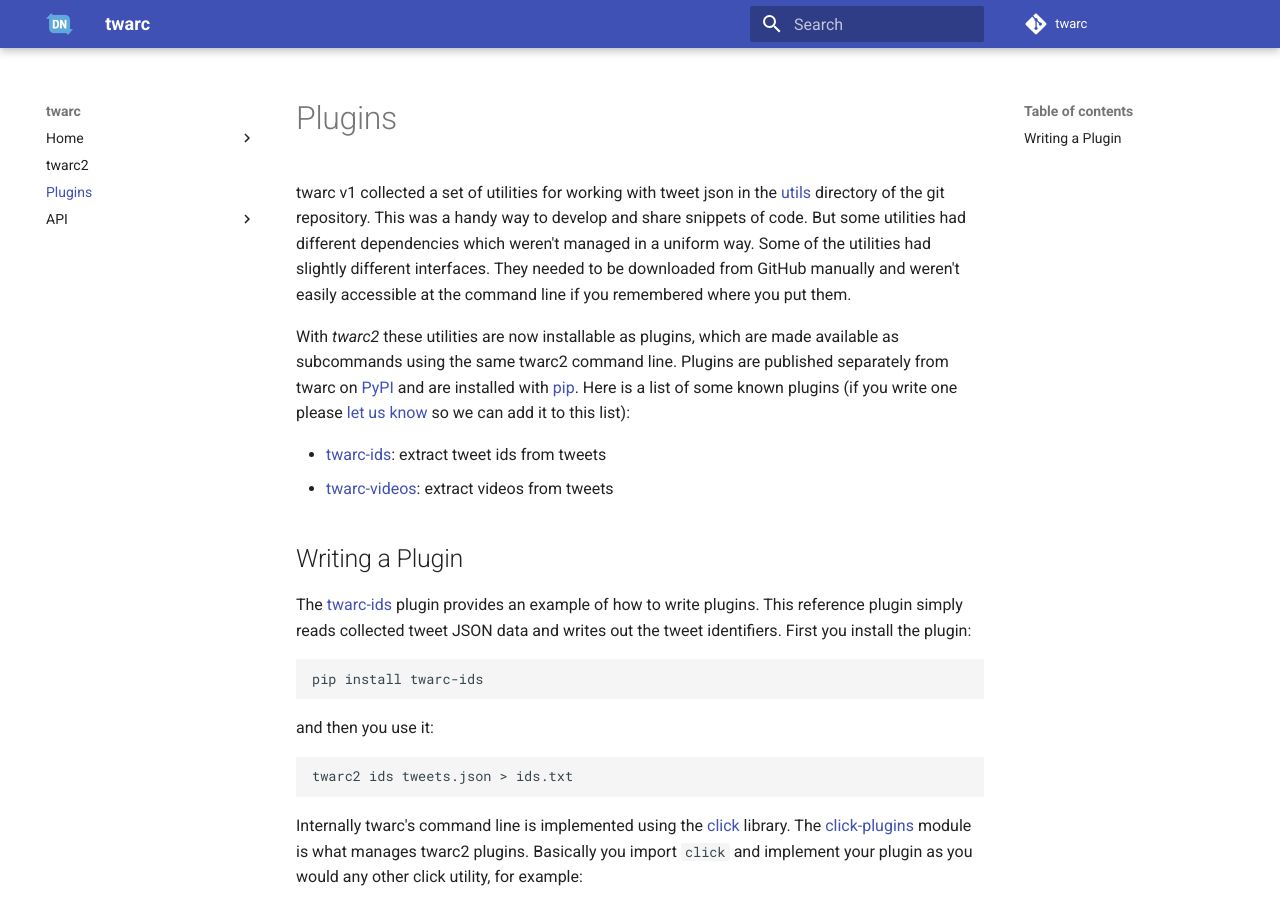
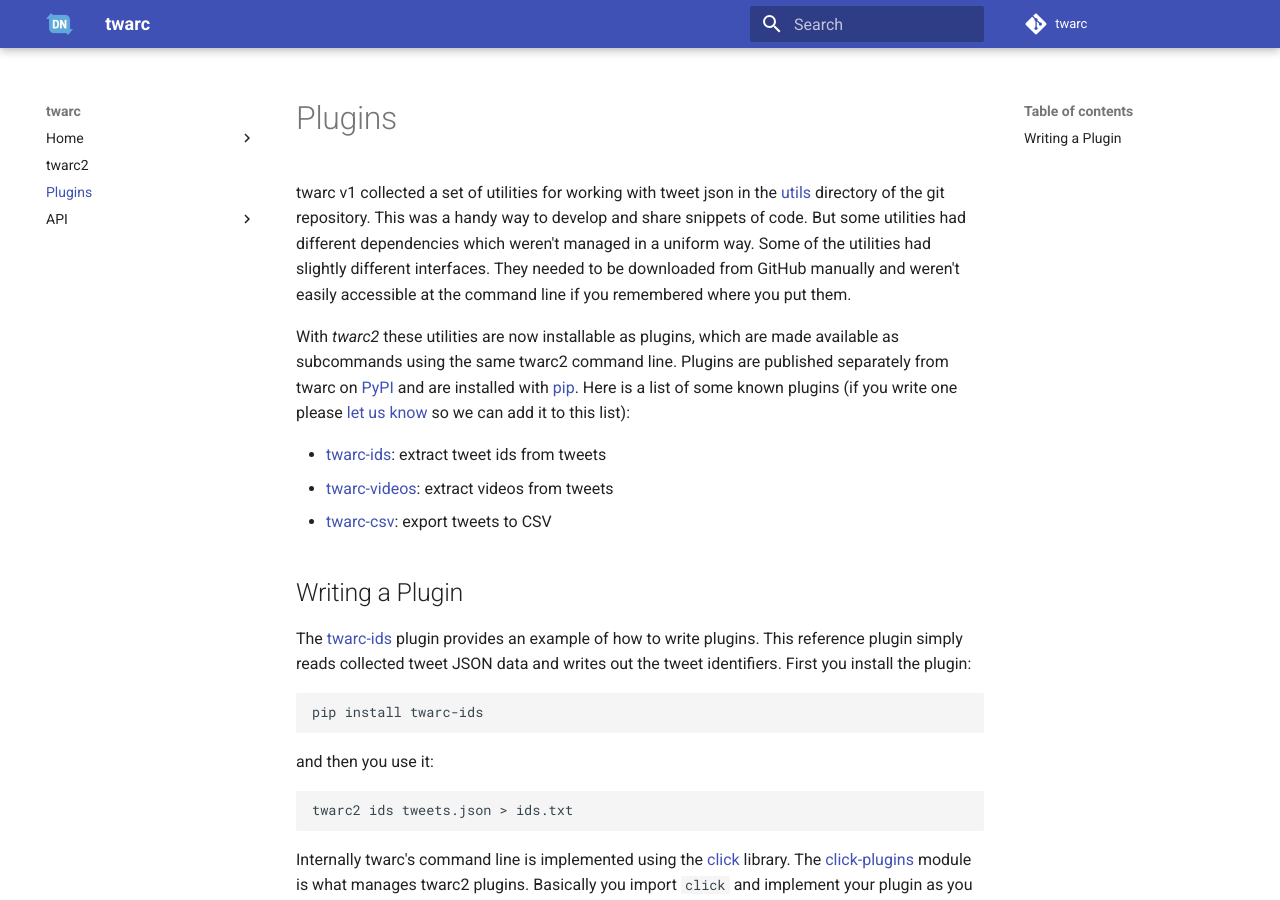
Before and after one commit to DocNow/twarc, an MkDocs documentation site: the page built from docs/plugins.md, in a window 1280 px wide and 900 px high. Built offline with MkDocs 1.6.1 and Material for MkDocs 9.7.7, drawn with Linux system fonts in a browser that asks for light colours; comment, search, counter and statistics services are not loaded.

Commit message:
add twarc-csv to plugins list

```diff
--- a/docs/plugins.md
+++ b/docs/plugins.md
@@ -15,6 +15,7 @@
 
 * [twarc-ids](https://pypi.org/project/twarc-ids/): extract tweet ids from tweets
 * [twarc-videos](https://pypi.org/project/twarc-videos): extract videos from tweets
+* [twarc-csv](https://pypi.org/project/twarc-csv/): export tweets to CSV
 
 ## Writing a Plugin
 
```
